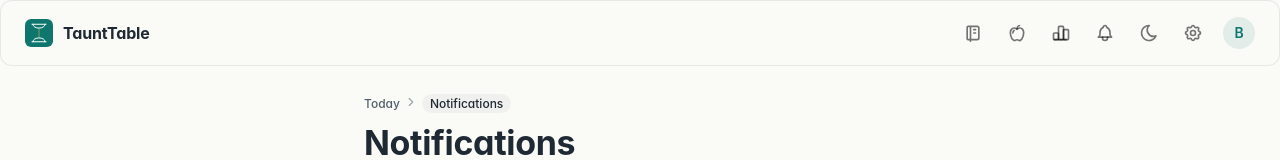
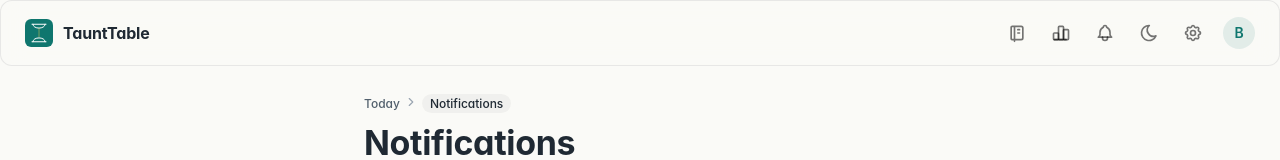
Before and after one commit to Bhav-ikkk/TimeManager, a Next.js app: page /notifications in a window 1280 px wide. Shown: the top 160 px of the page. Built offline with nearby package versions, Linux system fonts and the light colour scheme; what @mui/material-nextjs would draw is missing.

Commit message:
feat(nav): hide calories until enabled

```diff
--- a/src/components/BottomNav.js
+++ b/src/components/BottomNav.js
@@ -8,11 +8,13 @@ import { useState } from 'react';
 import { Paper, BottomNavigation, BottomNavigationAction, Box } from '@mui/material';
 import { IconHome, IconNotebook, IconQuote, IconChartBar, IconApple } from '@tabler/icons-react';
 import { useRouter, usePathname } from 'next/navigation';
+import { useDietFeatureEnabled } from '@/hooks/useDietFeatureEnabled';
 import SettingsDialog from './SettingsDialog';
 
 export default function BottomNav() {
   const router = useRouter();
   const pathname = usePathname();
+  const { enabled: dietEnabled } = useDietFeatureEnabled();
   const [settingsOpen, setSettingsOpen] = useState(false);
 
   const value = pathname?.startsWith('/journal')
@@ -21,7 +23,7 @@ export default function BottomNav() {
       ? 'quotes'
       : pathname?.startsWith('/summary')
         ? 'summary'
-        : pathname?.startsWith('/calories')
+        : dietEnabled && pathname?.startsWith('/calories')
           ? 'calories'
           : 'home';
 
@@ -72,11 +74,13 @@ export default function BottomNav() {
               else if (v === 'journal') router.push('/journal');
               else if (v === 'quotes') router.push('/quotes');
               else if (v === 'summary') router.push('/summary');
-              else if (v === 'calories') router.push('/calories');
+              else if (dietEnabled && v === 'calories') router.push('/calories');
             }}
           >
             <BottomNavigationAction value="home" label="Today" icon={<IconHome size={20} />} />
-            <BottomNavigationAction value="calories" label="Calories" icon={<IconApple size={20} />} />
+            {dietEnabled ? (
+              <BottomNavigationAction value="calories" label="Calories" icon={<IconApple size={20} />} />
+            ) : null}
             <BottomNavigationAction value="summary" label="Summary" icon={<IconChartBar size={20} />} />
             <BottomNavigationAction value="journal" label="Journal" icon={<IconNotebook size={20} />} />
             <BottomNavigationAction value="quotes" label="Quotes" icon={<IconQuote size={20} />} />
--- a/src/components/TopBar.js
+++ b/src/components/TopBar.js
@@ -10,11 +10,13 @@ import { AppBar, Toolbar, Box, Typography, IconButton, Avatar, Tooltip } from '@
 import { IconSun, IconMoon, IconNotebook, IconSettings, IconBell, IconChartBar, IconApple } from '@tabler/icons-react';
 import Link from 'next/link';
 import { useThemeMode } from '@/app/providers';
+import { useDietFeatureEnabled } from '@/hooks/useDietFeatureEnabled';
 import Logo from './Logo';
 import SettingsDialog from './SettingsDialog';
 
 export default function TopBar({ initial = 'B' }) {
   const { mode, toggle } = useThemeMode();
+  const { enabled: dietEnabled } = useDietFeatureEnabled();
   const [settingsOpen, setSettingsOpen] = useState(false);
   const isDark = mode === 'dark';
 
@@ -47,6 +49,7 @@ export default function TopBar({ initial = 'B' }) {
           </IconButton>
         </Tooltip>
 
+        {dietEnabled ? (
           <Tooltip title="Calories">
             <IconButton
               component={Link}
@@ -57,6 +60,7 @@ export default function TopBar({ initial = 'B' }) {
               <IconApple size={20} />
             </IconButton>
           </Tooltip>
+        ) : null}
 
         <Tooltip title="Summary">
           <IconButton
@@ -89,7 +93,6 @@ export default function TopBar({ initial = 'B' }) {
           <IconButton
             onClick={() => setSettingsOpen(true)}
             aria-label="Open settings"
-            sx={{ display: { xs: 'none', sm: 'inline-flex' } }}
           >
             <IconSettings size={20} />
           </IconButton>
```
Lines whose indentation alone changed are shown as unchanged.
